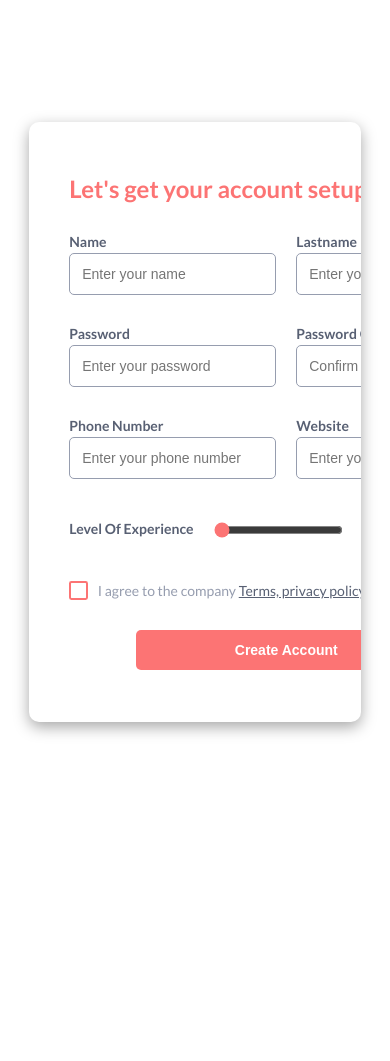
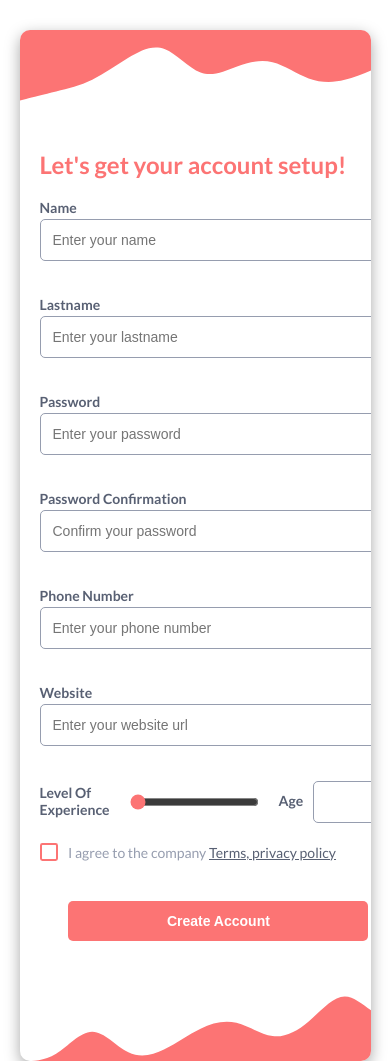
Before and after one commit to Marvin-Figueroa/responsive-form-konami-code, a plain HTML site: page index.html in a window 390 px wide. Shown: the top 1061 px of the page. Before the commit the page ends 844 px from the top, so only its background shows below. Drawn offline with Linux system fonts and the light colour scheme.

Commit message:
feat(signup form): add styles for mobile devices

```diff
--- a/index.html
+++ b/index.html
@@ -94,7 +94,7 @@
           </div>
         </div>
 
-        <div class="form__input-group">
+        <div class="form__input-group form__input-group--last">
           <div class="form__input-container--range">
             <label class="form__input--label" for="experience"
               >Level Of Experience</label
--- a/styles.css
+++ b/styles.css
@@ -225,3 +225,62 @@ input[type="checkbox"]:focus {
   outline: 2px solid currentColor;
   outline-offset: 2px;
 }
+
+/* Media Queries - Styles for non-desktop devices */
+
+@media screen and (max-width: 870px) {
+  body {
+    height: initial;
+  }
+
+  .signup {
+    margin: 3rem 0;
+  }
+
+  .signup__form {
+    padding: 12rem 4rem;
+    background: url(./images/wave-top.svg), url(./images/wave-bottom.svg);
+    background-repeat: no-repeat, no-repeat;
+    background-position: top center, bottom center;
+  }
+
+  .signup-image {
+    display: none;
+  }
+}
+
+@media screen and (max-width: 650px) {
+  .signup {
+    margin: 3rem 0;
+  }
+
+  .signup__form {
+    gap: 0;
+  }
+
+  .form__input-group {
+    flex-direction: column;
+  }
+
+  .form__input-group--last {
+    flex-direction: row;
+  }
+
+  .form__input-container {
+    margin-bottom: 1.5rem;
+  }
+
+  .form__input-container--checkbox {
+    margin-bottom: 4rem;
+  }
+}
+
+@media screen and (max-width: 540px) {
+  .signup {
+    width: 90%;
+  }
+
+  .signup__form {
+    padding: 12rem 2rem;
+  }
+}
```
Also changed, not shown: images/wave-bottom.svg (added), images/wave-top.svg (added).
